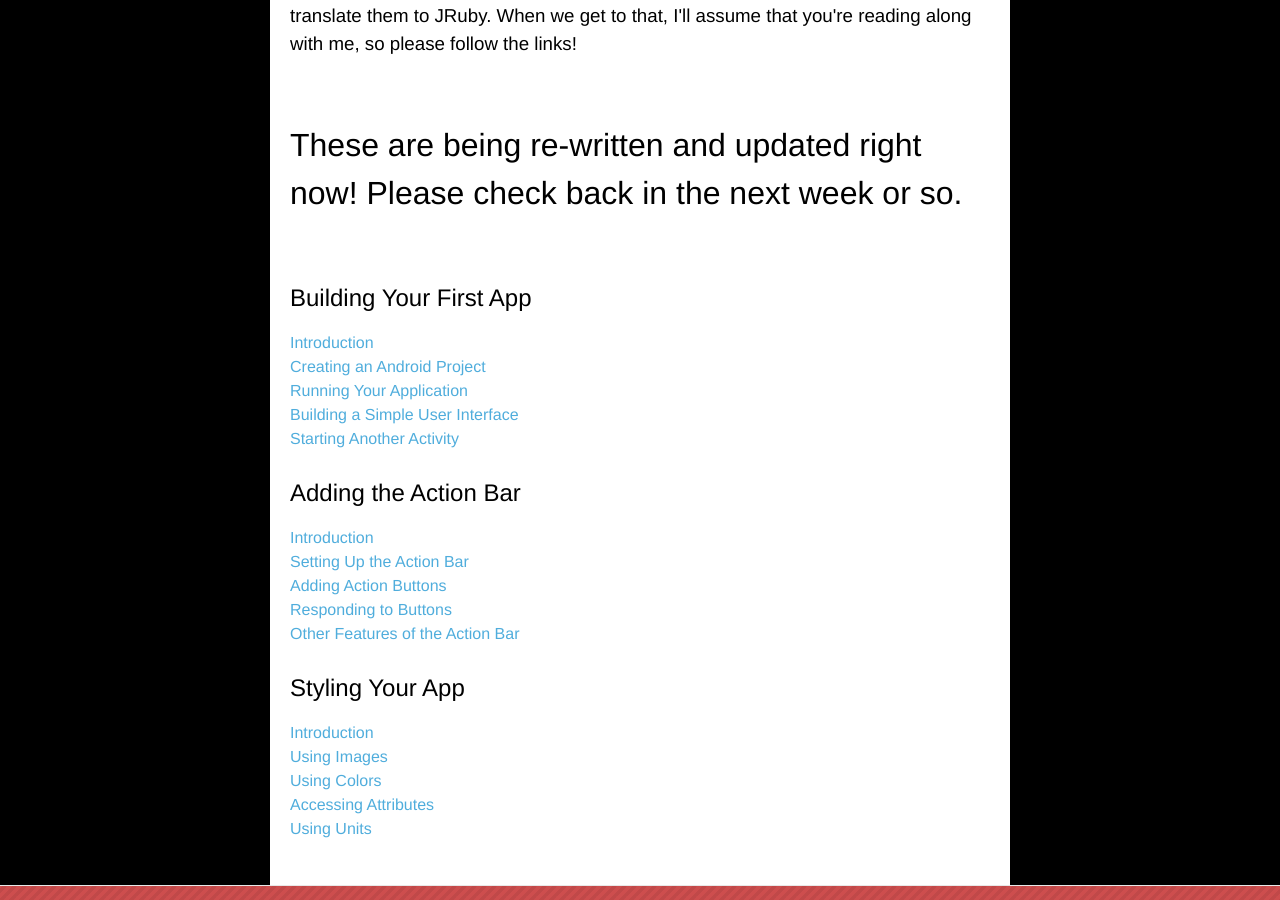
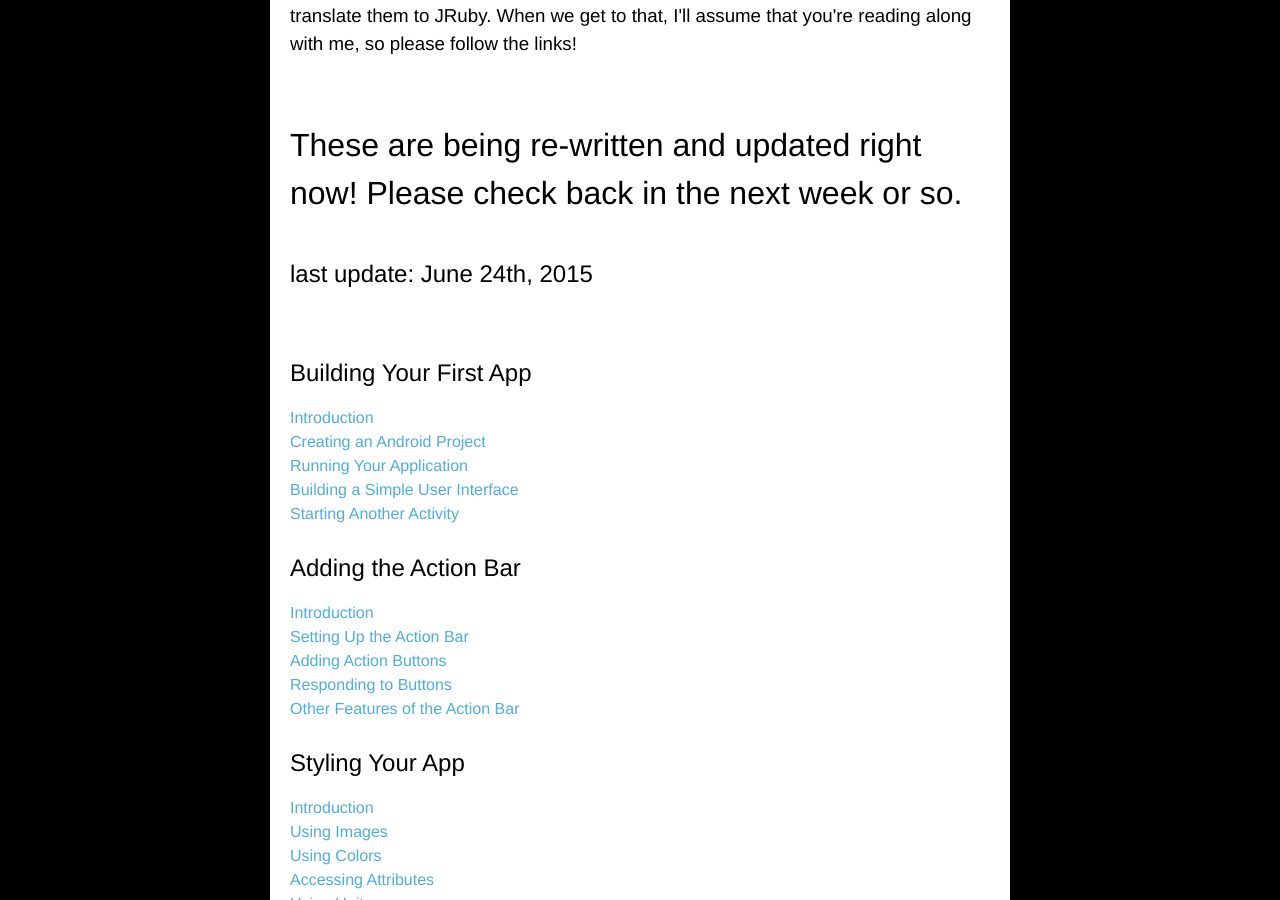
Before and after one commit to KCErb/hello-ruboto, a Jekyll site: the page built from index.html, in a window 1280 px wide and 900 px high, scrolled down 355 px. Built offline with Jekyll 4.4.1, drawn with Linux system fonts in a browser that asks for light colours; Markdown is read by kramdown in place of the engine named in the settings.

Commit message:
Update index.html

```diff
--- a/index.html
+++ b/index.html
@@ -17,7 +17,8 @@ layout: default
 <br>
 <br>
 <h1> These are being re-written and updated right now! Please check back in the next week or so. </h1>
-<br><br>
+<br>
+<h2>last update: June 24th, 2015</h2><br><br>
 
 <!-- Generate Tutorial Links -->
 <!-- First, create an array of the tutorials by splitting a string, and get all the pages -->
```
